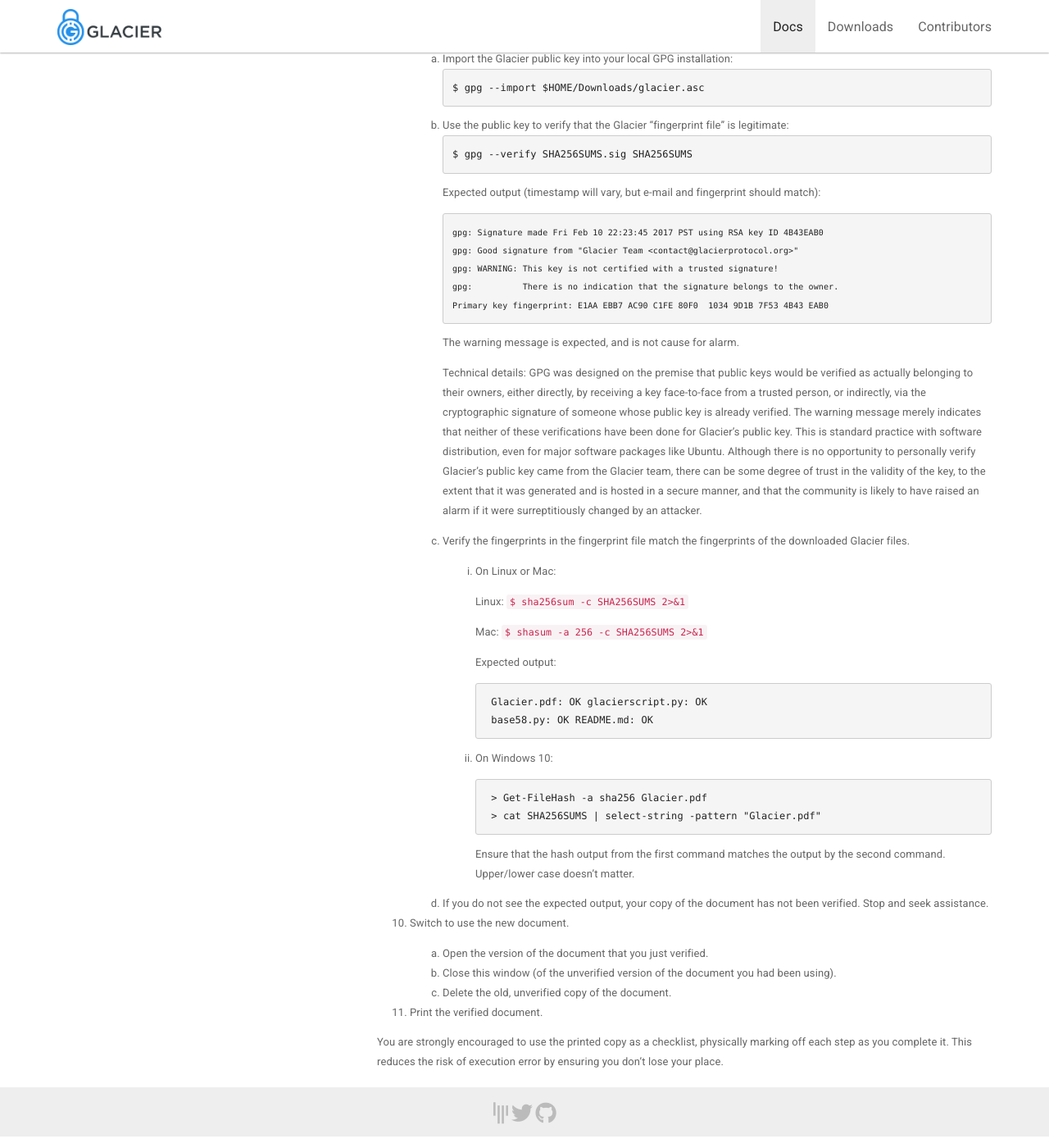
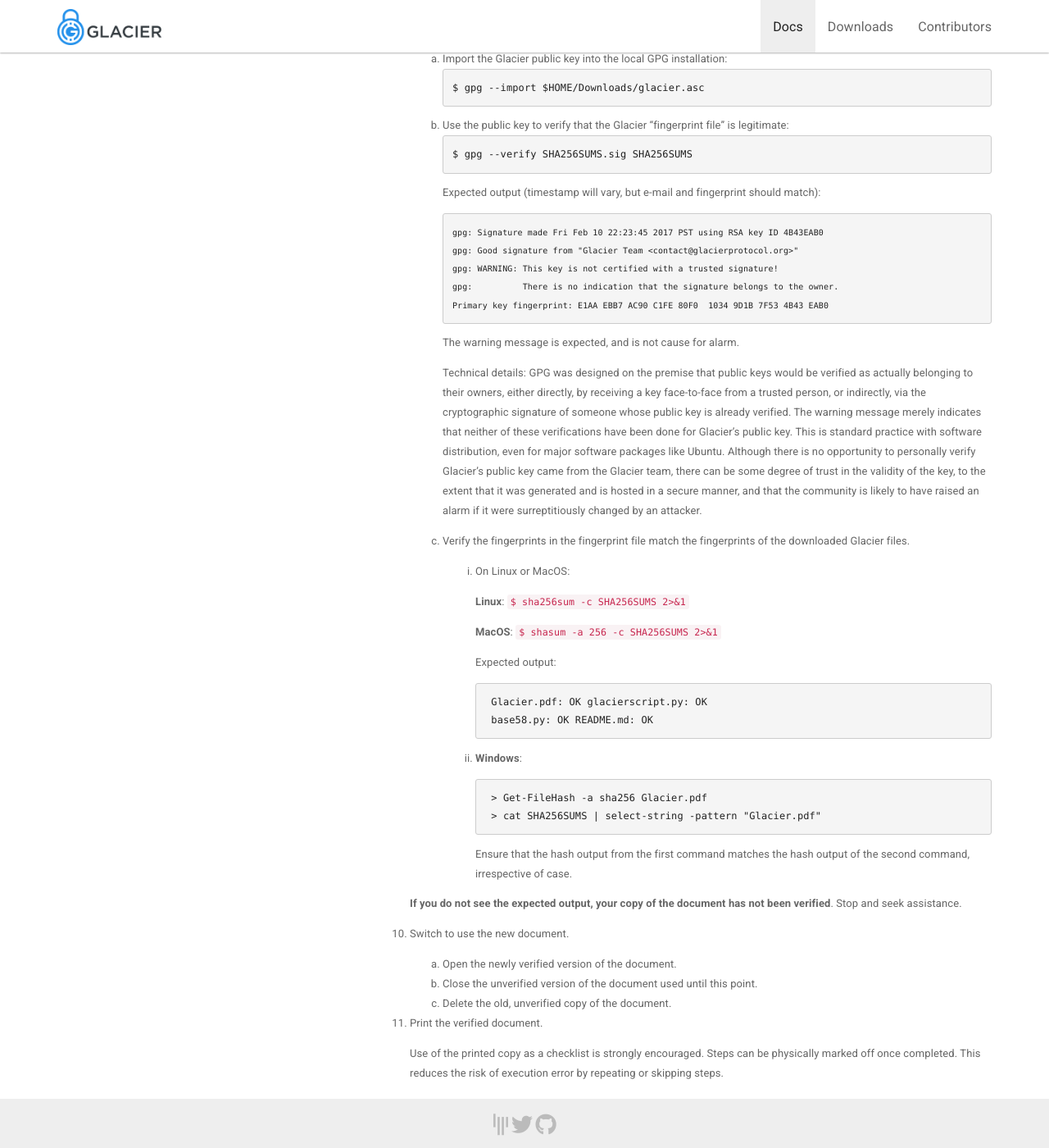
Before and after one commit to GlacierProtocol/glacierprotocol.github.io, a Jekyll site: the page built from _docs/setup/verify.md, in a window 1280 px wide and 1400 px high, scrolled down 1696 px. Shown: the whole window at 82% size. Built offline with Jekyll 4.4.1, drawn with Linux system fonts in a browser that asks for light colours; nearby versions of some CDN libraries; some of the changed text lies outside the part shown.

Commit message:
Reword, restructure, rewritten in passive voice

````diff
--- a/_docs/setup/verify.md
+++ b/_docs/setup/verify.md
@@ -74,18 +73,18 @@
     options.
     2. **MacOS**: Download and install the latest available version of
     [GPG Suite](https://gpgtools.org/).
-    3. **Linux**: GnuPG comes pre-installed with Linux distributions.
+    3. **Linux**: GnuPG is pre-installed in Linux distributions.
 
-9. Open a terminal window:
+7. Open a terminal window:
 
     1. **Windows**: Press Windows-R, type "powershell" and click OK.
     2. **MacOS**: Click the Searchlight (magnifying glass) icon in the menu bar, and
     type "terminal". Select the Terminal application from the search results.
     3. **Linux**: Varies; on Ubuntu, press Ctrl-Alt-T.
 
-10. Change the terminal window's active folder to your downloads folder. The
-commands below are based on common default settings; if you put your downloads
-is in a different place, you will need to customize this command.
+8. Change the terminal's current working folder to the download folder. The
+commands below are based on default settings; if the defaults have been altered,
+these commands will need customized to match.
 
     1. **Windows**:  `> cd $HOME/Downloads/glacier`
     2. **MacOS**:  `$ cd $HOME/Downloads/glacier`
@@ -95,8 +94,7 @@
 this process, see Wikipedia's [Digital signature](https://en.wikipedia.org/wiki/Digital_signature)
 entry.
 
-
-    1. Import the Glacier public key into your local GPG installation:
+    1. Import the Glacier public key into the local GPG installation:
        ```
        $ gpg --import $HOME/Downloads/glacier.asc
        ```
@@ -134,11 +132,11 @@
     3. Verify the fingerprints in the fingerprint file match the fingerprints of the
     downloaded Glacier files.
 
-        1. On Linux or Mac:
+        1. On Linux or MacOS:
 
-            Linux: `$ sha256sum -c SHA256SUMS 2>&1`
+            **Linux**: `$ sha256sum -c SHA256SUMS 2>&1`
 
-            Mac: `$ shasum -a 256 -c SHA256SUMS 2>&1`
+            **MacOS**: `$ shasum -a 256 -c SHA256SUMS 2>&1`
 
             Expected output:
             ```
@@ -146,26 +144,25 @@
             base58.py: OK README.md: OK
             ```
 
-        2. On Windows 10:
+        2. **Windows**:
 
             ```
             > Get-FileHash -a sha256 Glacier.pdf
             > cat SHA256SUMS | select-string -pattern "Glacier.pdf"
             ```
-            Ensure that the hash output from the first command matches the output by the
-            second command. Upper/lower case doesn't matter.
+            Ensure that the hash output from the first command matches the hash output of the
+            second command, irrespective of case.
 
-    4. If you do not see the expected output, your copy of the document has not been verified. Stop and seek assistance.
+    **If you do not see the expected output, your copy of the document has not been verified**.
+    Stop and seek assistance.
 
-12. Switch to use the new document.
+10. Switch to use the new document.
 
-    1. Open the version of the document that you just verified.
-    2. Close this window (of the unverified version of the document you had been
-    using).
+    1. Open the newly verified version of the document.
+    2. Close the unverified version of the document used until this point.
     3. Delete the old, unverified copy of the document.
 
-13. Print the verified document.
+11. Print the verified document.
 
-You are strongly encouraged to use the printed copy as a checklist, physically
-marking off each step as you complete it. This reduces the risk of execution
-error by ensuring you don't lose your place.
+    Use of the printed copy as a checklist is strongly encouraged. Steps can be physically
+    marked off once completed. This reduces the risk of execution error by repeating or skipping steps.
````
Also changed, not shown: other parts of _docs/setup/verify.md (+3 -4 lines).
